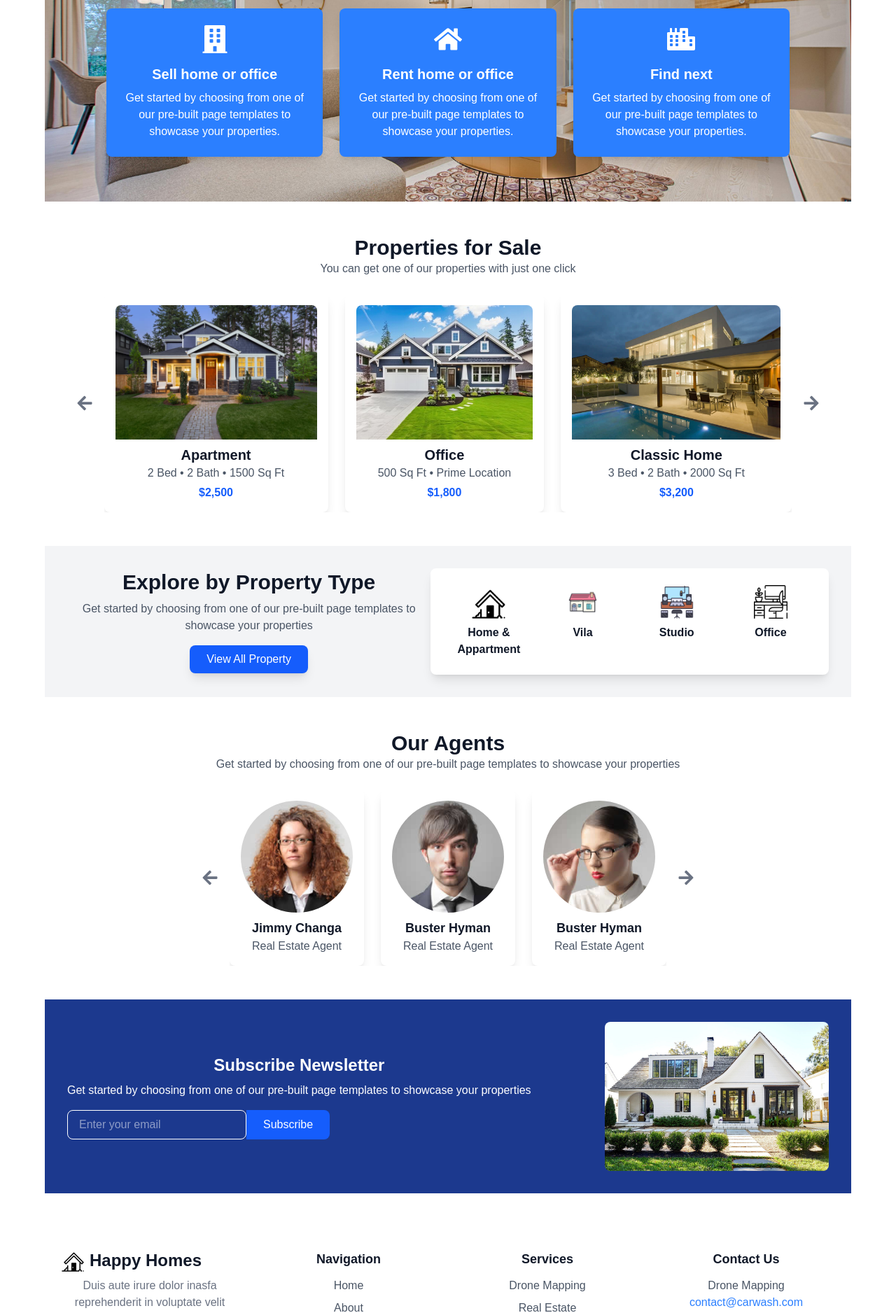
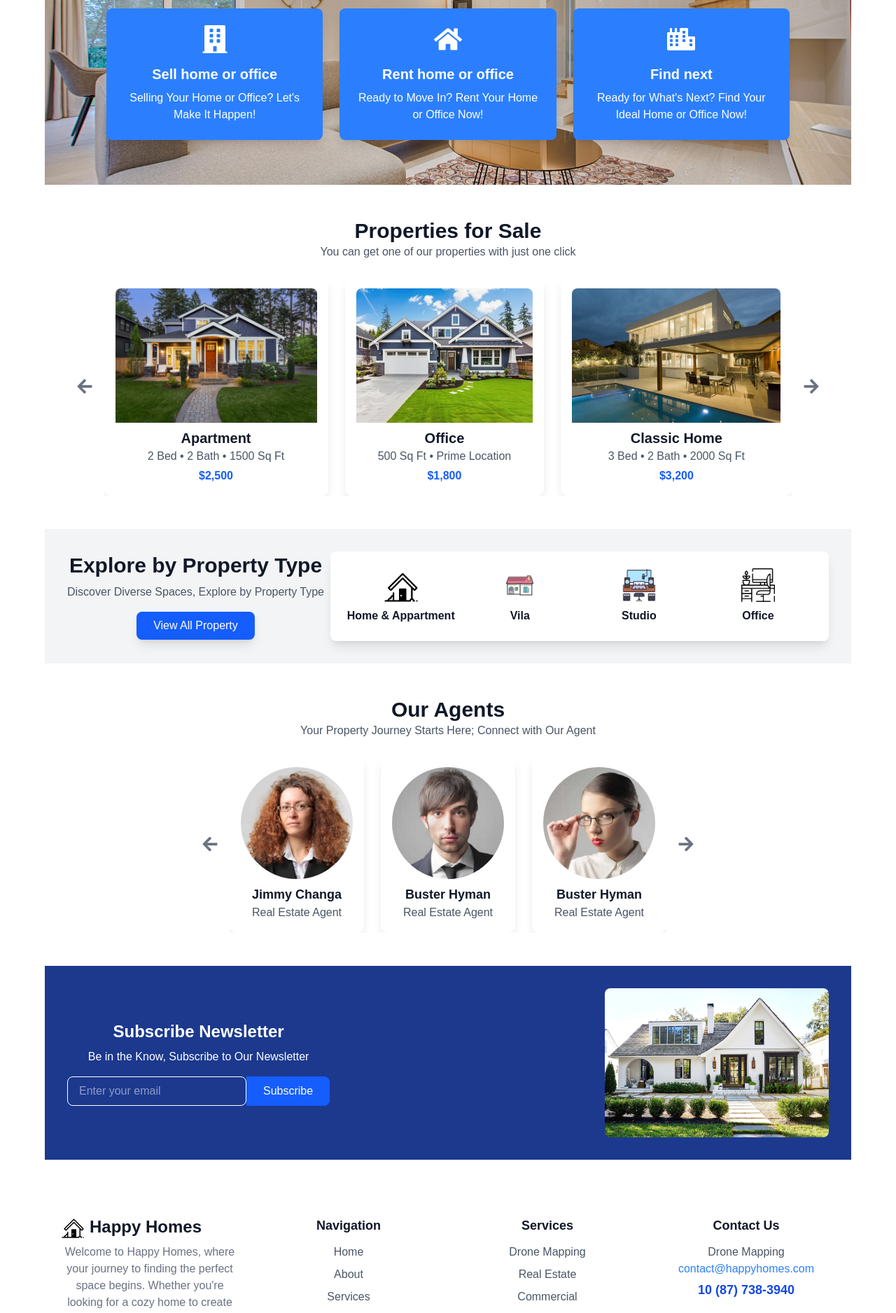
Before and after one commit to toamutiltech/happy-homes, a Next.js app: page / in a window 1280 px wide. Shown: the part 2020-3896 px from the top of the page at 70% size. Built offline with nearby package versions, Linux system fonts and the light colour scheme.

Commit message:
working on the write-up on the page

```diff
--- a/src/app/page.tsx
+++ b/src/app/page.tsx
@@ -53,19 +53,19 @@ const services = [
     icon: <FaBuilding size={40} />,
     title: "Sell home or office",
     description:
-      "Get started by choosing from one of our pre-built page templates to showcase your properties.",
+      "Selling Your Home or Office? Let's Make It Happen!",
   },
   {
     icon: <FaHome size={40} />,
     title: "Rent home or office",
     description:
-      "Get started by choosing from one of our pre-built page templates to showcase your properties.",
+      "Ready to Move In? Rent Your Home or Office Now!",
   },
   {
     icon: <FaCity size={40} />,
     title: "Find next",
     description:
-      "Get started by choosing from one of our pre-built page templates to showcase your properties.",
+      "Ready for What's Next? Find Your Ideal Home or Office Now!",
   },
 ];
 
@@ -283,7 +283,7 @@ export default function HomePage() {
         <div>
           <h2 className="text-3xl font-bold">Explore by Property Type</h2>
           <p className="text-gray-600 mt-2">
-            Get started by choosing from one of our pre-built page templates to showcase your properties
+          Discover Diverse Spaces, Explore by Property Type
           </p>
           <button className="mt-4 px-6 py-2 bg-blue-600 text-white rounded-lg shadow-lg">
             View All Property
@@ -302,7 +302,7 @@ export default function HomePage() {
       {/* Our Agents Section */}
       <section className="text-center my-12">
         <h2 className="text-3xl font-bold">Our Agents</h2>
-        <p className="text-gray-600">Get started by choosing from one of our pre-built page templates to showcase your properties</p>
+        <p className="text-gray-600">Your Property Journey Starts Here; Connect with Our Agent</p>
 
         <div className="relative mt-6 w-full overflow-hidden">
           <div className="flex items-center justify-center space-x-4">
@@ -337,7 +337,7 @@ export default function HomePage() {
       <section className="flex flex-col md:flex-row items-center justify-between bg-blue-900 text-white p-8">
         <div>
           <h2 className="text-2xl font-bold">Subscribe Newsletter</h2>
-          <p className="mt-2">Get started by choosing from one of our pre-built page templates to showcase your properties</p>
+          <p className="mt-2">Be in the Know, Subscribe to Our Newsletter</p>
           <div className="mt-4 flex">
             <input type="email" placeholder="Enter your email" className="px-4 py-2 rounded-lg text-white bg-transparent w-64 border border-white focus:border-gray-300 focus:ring-2 focus:ring-white" />
             <button className="px-6 py-2 bg-blue-600 rounded-r-lg">Subscribe</button>
@@ -416,7 +416,10 @@ export default function HomePage() {
             <h2 className="text-2xl font-semibold text-gray-900">Happy Homes</h2>
           </div>
           <p className="text-gray-500 mt-2">
-            Duis aute irure dolor inasfa reprehenderit in voluptate velit esse cillum
+          Welcome to Happy Homes, where your journey to finding the perfect space begins. Whether you're looking for
+          a cozy home to create lasting memories or a modern office to boost productivity,
+          Happy Homes is dedicated to making your dreams a reality. Discover blissful living and exceptional
+          comfort with our expertly curated properties.
           </p>
           <div className="flex space-x-4 mt-4">
             <a href="#" className="text-gray-600 text-xl"><i className="fab fa-instagram"></i></a>
@@ -453,7 +456,7 @@ export default function HomePage() {
         <div>
           <h3 className="text-lg font-semibold text-gray-900">Contact Us</h3>
           <p className="text-gray-600 mt-3">Drone Mapping</p>
-          <a href="mailto:contact@carwash.com" className="text-blue-500 hover:underline">contact@carwash.com</a>
+          <a href="mailto:contact@carwash.com" className="text-blue-500 hover:underline">contact@happyhomes.com</a>
           <p className="text-blue-700 font-bold text-lg mt-1">10 (87) 738-3940</p>
         </div>
       </div>
```
